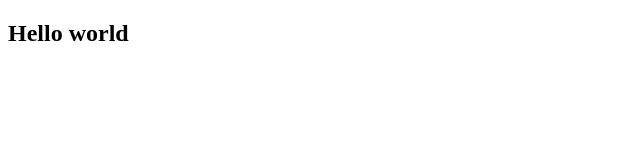
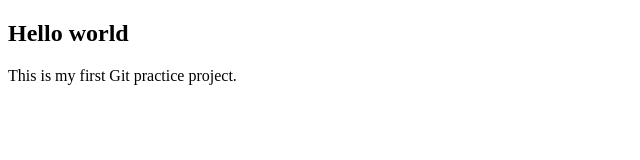
Before and after one commit to naheel-qudsia/git-practice, a plain HTML site: page index.html in a window 1280 px wide. Shown: the whole page, without its empty margins (0-640 px from the left). Drawn offline with Linux system fonts and the light colour scheme.

Commit message:
new update

```diff
--- a/index.html
+++ b/index.html
@@ -11,5 +11,7 @@
 <h2>
   Hello world
 </h2>
+<p>This is my first Git practice project.</p>
+
 </body>
 </html>
```
